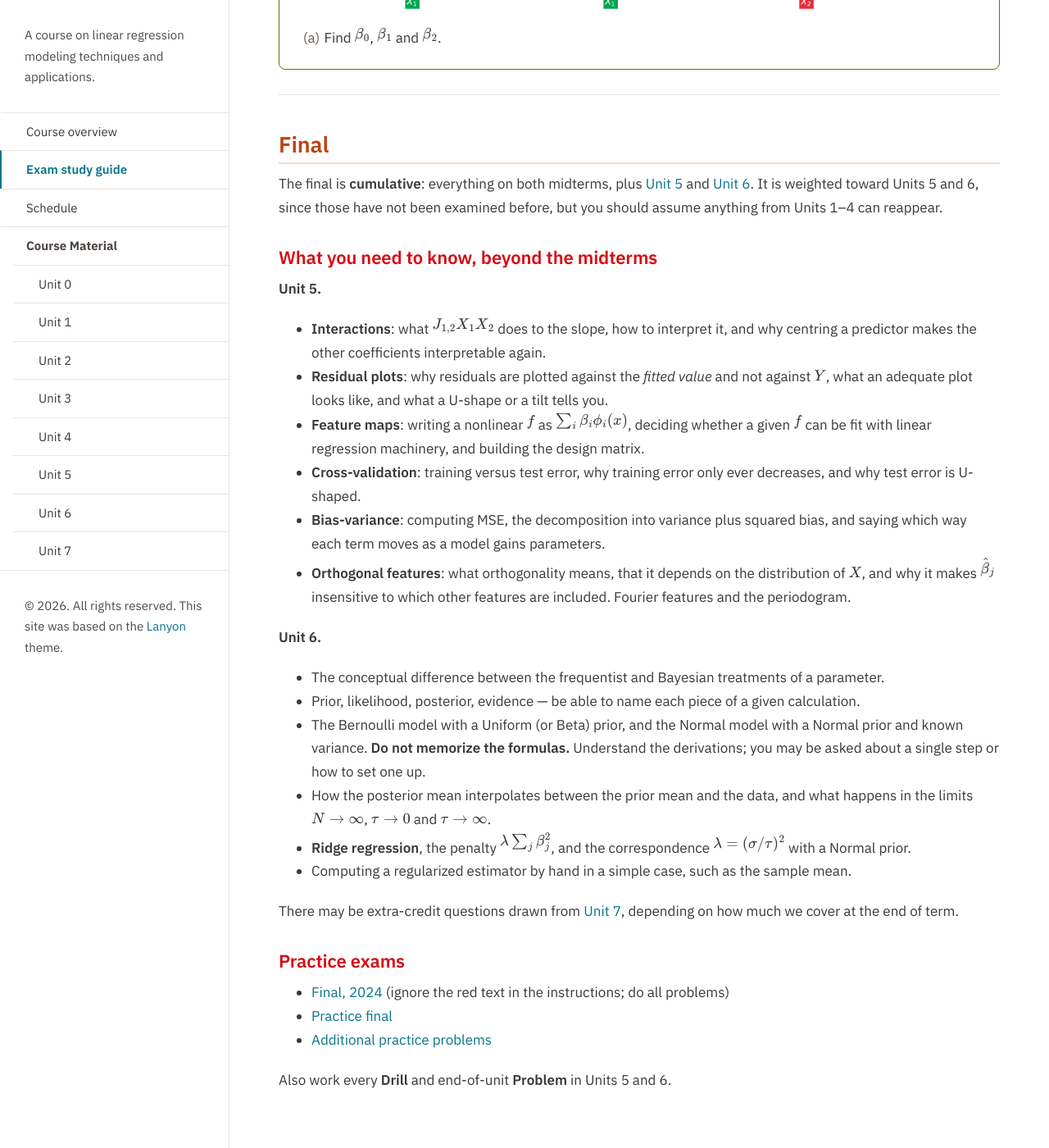
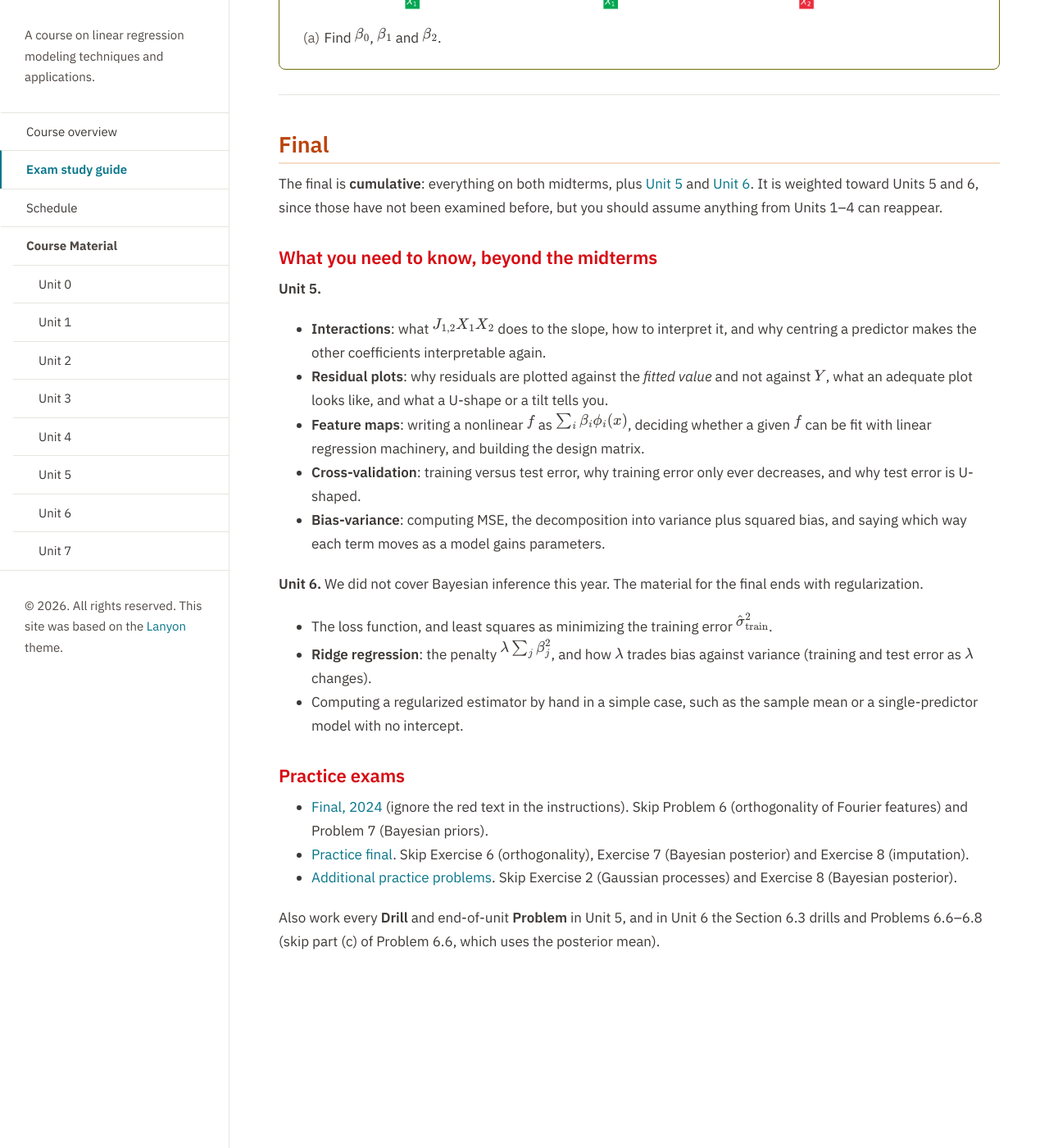
Before and after one commit to elevien/math50_2026, a Jekyll site: the page built from exams.md, in a window 1280 px wide and 1400 px high, scrolled down 21372 px. Shown: the whole window at 82% size. Built offline with Jekyll 4.4.1, drawn with Linux system fonts in a browser that asks for light colours; after the commit the page ends 22603 px from its top, so only the background shows below that.

Commit message:
Publish from math50_sandbox@5f0e949

```diff
--- a/exams.md
+++ b/exams.md
@@ -708,23 +708,17 @@ The final is **cumulative**: everything on both midterms, plus [Unit 5]({{ '/uni
 - **Feature maps**: writing a nonlinear $f$ as $\sum_i\beta_i\phi_i(x)$, deciding whether a given $f$ can be fit with linear regression machinery, and building the design matrix.
 - **Cross-validation**: training versus test error, why training error only ever decreases, and why test error is U-shaped.
 - **Bias-variance**: computing MSE, the decomposition into variance plus squared bias, and saying which way each term moves as a model gains parameters.
-- **Orthogonal features**: what orthogonality means, that it depends on the distribution of $X$, and why it makes $\hat\beta_j$ insensitive to which other features are included. Fourier features and the periodogram.
 
-**Unit 6.**
+**Unit 6.** We did not cover Bayesian inference this year. The material for the final ends with regularization.
 
-- The conceptual difference between the frequentist and Bayesian treatments of a parameter.
-- Prior, likelihood, posterior, evidence &mdash; be able to name each piece of a given calculation.
-- The Bernoulli model with a Uniform (or Beta) prior, and the Normal model with a Normal prior and known variance. **Do not memorize the formulas.** Understand the derivations; you may be asked about a single step or how to set one up.
-- How the posterior mean interpolates between the prior mean and the data, and what happens in the limits $N\to\infty$, $\tau\to0$ and $\tau\to\infty$.
-- **Ridge regression**, the penalty $\lambda\sum_j\beta_j^2$, and the correspondence $\lambda = (\sigma/\tau)^2$ with a Normal prior.
-- Computing a regularized estimator by hand in a simple case, such as the sample mean.
-
-There may be extra-credit questions drawn from [Unit 7]({{ '/unit7/' | relative_url }}), depending on how much we cover at the end of term.
+- The loss function, and least squares as minimizing the training error $\hat\sigma^2_{\text{train}}$.
+- **Ridge regression**: the penalty $\lambda\sum_j\beta_j^2$, and how $\lambda$ trades bias against variance (training and test error as $\lambda$ changes).
+- Computing a regularized estimator by hand in a simple case, such as the sample mean or a single-predictor model with no intercept.
 
 ### Practice exams
 
-- [Final, 2024]({{ '/public/exam_practice/final_2024C.pdf' | relative_url }}) (ignore the red text in the instructions; do all problems)
-- [Practice final]({{ '/public/exam_practice/final_practice.pdf' | relative_url }})
-- [Additional practice problems]({{ '/public/exam_practice/final_additional_practice_problems.pdf' | relative_url }})
+- [Final, 2024]({{ '/public/exam_practice/final_2024C.pdf' | relative_url }}) (ignore the red text in the instructions). Skip Problem 6 (orthogonality of Fourier features) and Problem 7 (Bayesian priors).
+- [Practice final]({{ '/public/exam_practice/final_practice.pdf' | relative_url }}). Skip Exercise 6 (orthogonality), Exercise 7 (Bayesian posterior) and Exercise 8 (imputation).
+- [Additional practice problems]({{ '/public/exam_practice/final_additional_practice_problems.pdf' | relative_url }}). Skip Exercise 2 (Gaussian processes) and Exercise 8 (Bayesian posterior).
 
-Also work every **Drill** and end-of-unit **Problem** in Units 5 and 6.
+Also work every **Drill** and end-of-unit **Problem** in Unit 5, and in Unit 6 the Section 6.3 drills and Problems 6.6&ndash;6.8 (skip part (c) of Problem 6.6, which uses the posterior mean).
```
Also changed, not shown: unit6/index.md (+0 -12 lines).
